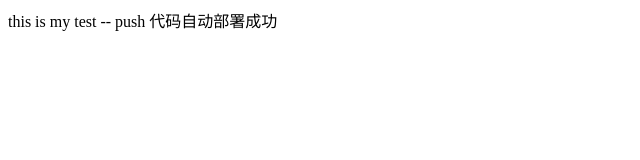
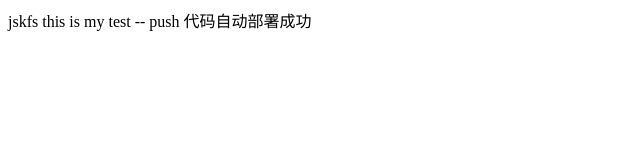
Before and after one commit to heweixiao/test, a website: page index.html in a window 1280 px wide. Shown: the whole page, without its empty margins (0-640 px from the left). Drawn offline with Linux system fonts and the light colour scheme.

Commit message:
push test

```diff
--- a/index.html
+++ b/index.html
@@ -1,5 +1,5 @@
 <html>
   <body>
-	this is my test -- push 代码自动部署成功
+	jskfs	this is my test -- push 代码自动部署成功
   </body>
 </html>
```
